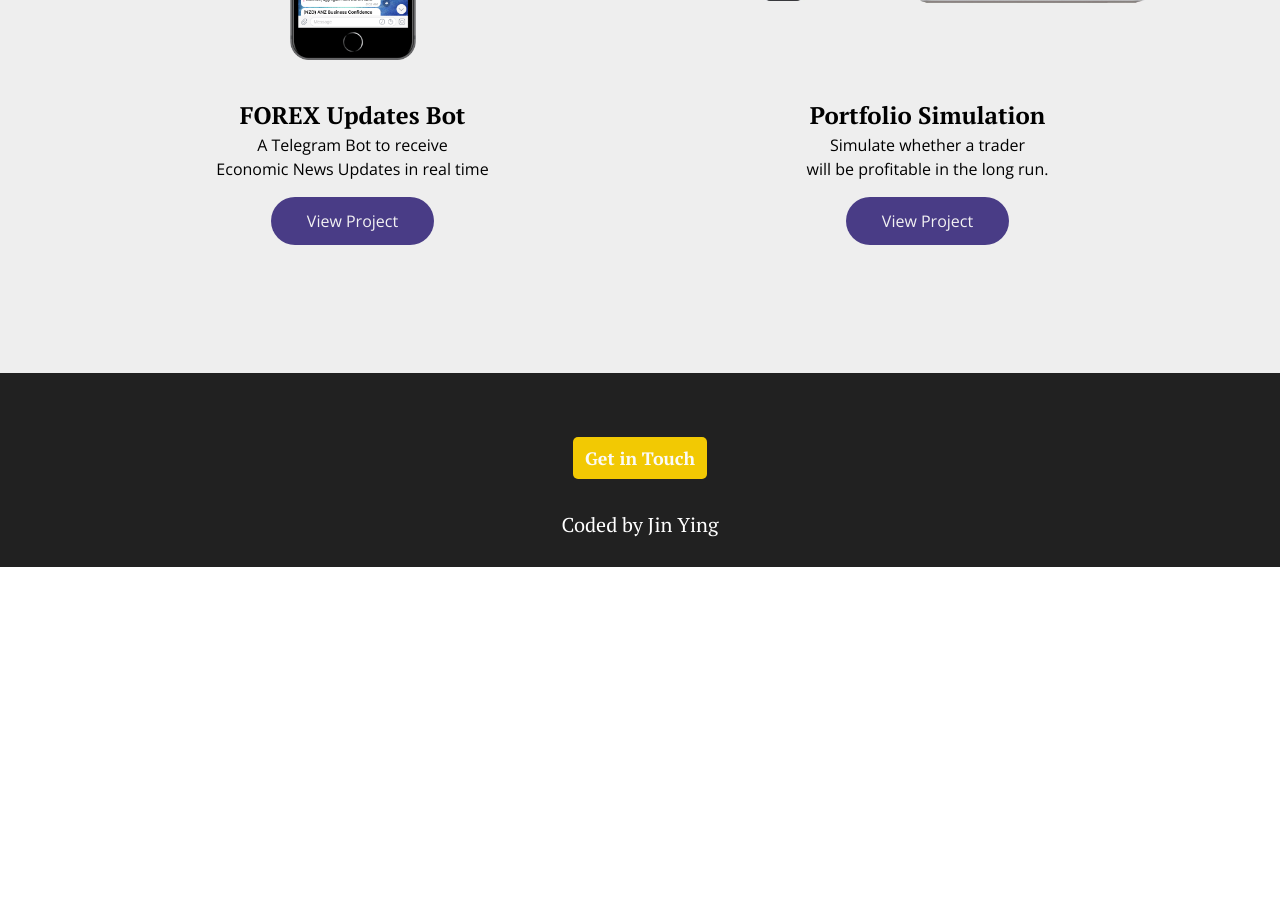
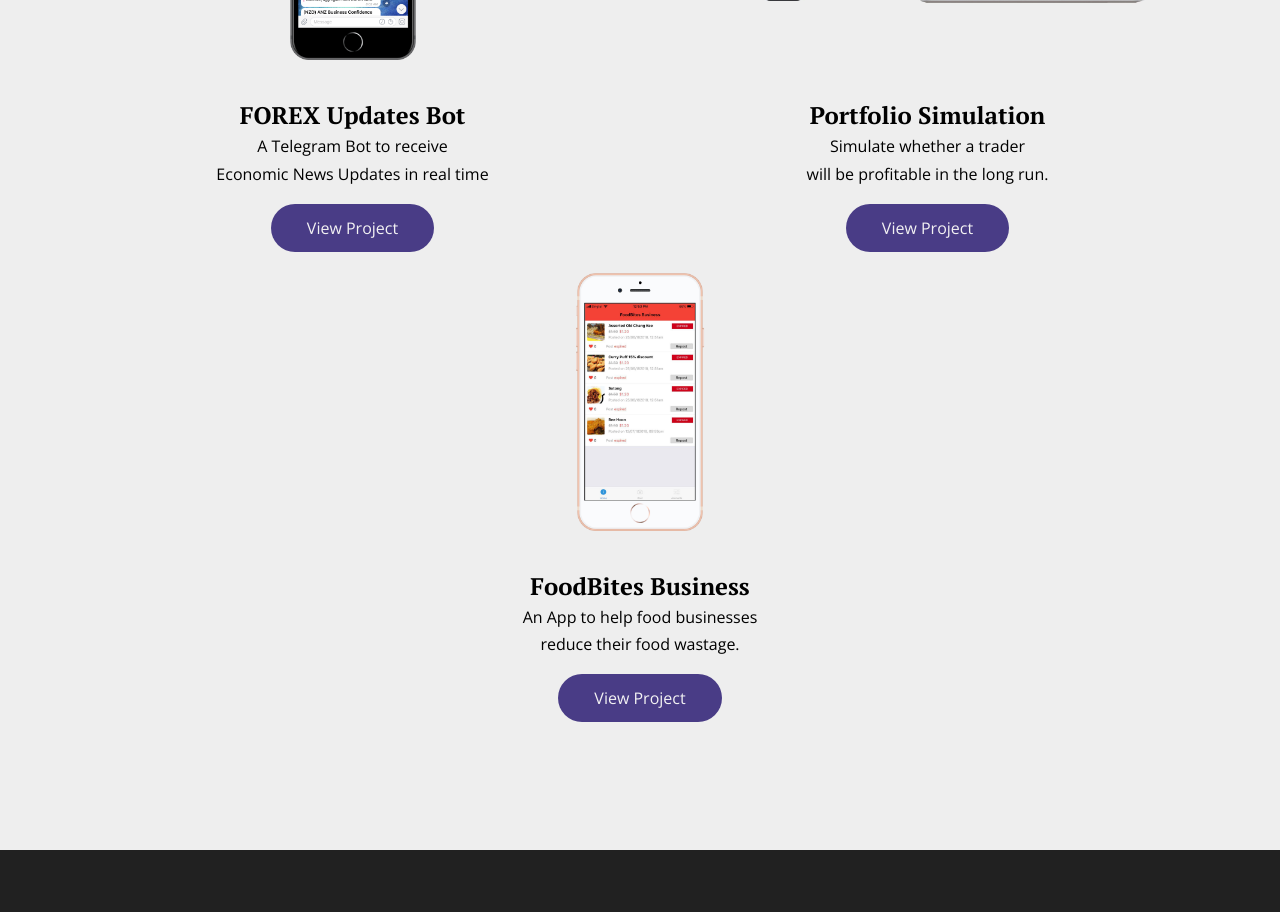
Before and after one commit to jinyingtan/jinyingtan_website_v2, a React (Create React App) app: page / in a window 1280 px wide. Shown: the part 2140-3052 px from the top of the page. Before the commit the page ends 2707 px from the top, so only its background shows below. Built offline with nearby package versions, Linux system fonts and the light colour scheme.

Commit message:
Add new project and change descrption for existing project

```diff
--- a/src/Components/Portfolio.js
+++ b/src/Components/Portfolio.js
@@ -4,6 +4,7 @@
 import '../css/portfolio.css'
 import forex_bot_cover from '../images/forex_bot_cover.png';
 import portfolio_simulation_cover from '../images/portfolio_simulation_cover.jpg'
+import foodbites_business_cover from '../images/foodbites_business_cover.png'
 
 class Portfolio extends Component {
     constructor(props) {
@@ -64,6 +65,13 @@
                         top_description="Simulate whether a trader "
                         bottom_description="will be profitable in the long run."
                     />
+
+                    <ProjectCard
+                        title="FoodBites Business"
+                        image_path={foodbites_business_cover}
+                        top_description="An App to help food businesses"
+                        bottom_description="reduce their food wastage."
+                    />
                 </div>
             </section>
         )
--- a/src/Template/Project.js
+++ b/src/Template/Project.js
@@ -1,5 +1,5 @@
 import React, { Component } from 'react'
-import { FaHtml5, FaCss3, FaJsSquare, FaPython, FaTelegram } from 'react-icons/fa'
+import { FaHtml5, FaCss3, FaJsSquare, FaPython, FaTelegram, FaReact } from 'react-icons/fa'
 
 import project_details from '../project_details'
 import Header from '../Components/Header'
@@ -14,14 +14,15 @@
       'css': <FaCss3 />,
       'javascript': <FaJsSquare />,
       'python': <FaPython />,
-      'telegram': <FaTelegram />
+      'telegram': <FaTelegram />,
+      'react native': <FaReact/>,
     };
 
     const Overview = ({ overview }) => {
       let descriptions = overview.split("\n");
 
       let description_para = descriptions.map((e, index) => {
-        return (<p key={index}>{e}</p>)
+        return (<p key={index} dangerouslySetInnerHTML={{__html: e}} />)
       })
 
       return (
--- a/src/css/portfolio.css
+++ b/src/css/portfolio.css
@@ -62,6 +62,10 @@
 	text-decoration: none;
 }
 
+.project-description {
+	line-height: 1.7;
+}
+
 .view-project {
 	display: inline-block;
 	color: #F3F2F3;
--- a/src/project_details.json
+++ b/src/project_details.json
@@ -2,7 +2,7 @@
     "forex-updates-bot": {
         "title" : "Forex Updates Bot",
         "tagline" : "Get economic news updates with ease",
-        "overview" : "This bot allows a user to be subscribe to different level of economic news release, specifically news releases that are of low, medium and high impact. I am looking to add more features to this bot at a later time. \nThe difficulty I faced in the process of building the bot is in retriving of the actual news data. The economic news data was categorized into 2 data groups, one was the title of the news, forecast and previous price data that was readily available on the site for use and the second group was the actual data that was not readily available. I had to use the chrome inspector to find where the data was retrieve and also how was the actual data retrieved",
+        "overview" : "Forex Updates Bot allow a user to be subscribe to different level of economic news release, specifically news releases that are of low, medium and high impact. As a person who actively looks to know the results of different news releases that could potentially move the market, I've built this bot to allow users get the results of the news releases without having a need to go to the website to check it. \nThe difficulty I've faced is in retrieving of data. The economic news data on the website was categorized into 2 categories, one is the tile of the news with the forecast and previous data and the other is the actual data. The title, forecast and previous data is readily available on the site and had an xml and json file to get the data. However, the actual data of the news is not readily available. I had to find how the data was retrieved on the website and get the link for it.",
         "links" : {
             "website" : "https://t.me/forex_updates_bot"
         },
@@ -12,10 +12,21 @@
     "portfolio-simulation": {
         "title" : "Trading Porfolio Simulation",
         "tagline" : "Simulate Trading Returns",
-        "overview" : "The website allows a user to strip of all trading strategies and focuses on the core matrices of trading to determine if a trading strategy could be successful. \nThe diffculty that I have faced during the process of building this was piecing the math behind how the different numbers could come together",
+        "overview" : "Trading Portfolio Simulation enables the user to forgo all aspect of any trading strategies and just focuses on the numeric part of trading. This website allows the user the key in the important matrices to determine if a trading strategy can be successful in the long run. The website will randomly generate trades to assist the user to if the given matric could make the user's strategy successful. \nThe difficulty that I have faced when building this was piecing the calculation of how the different matrices could come together and make sure that it is accurate.      ",
         "links" : {
             "website" : "https://codepen.io/tjykenth/full/bwvwjY/"
         },
         "technologies" : ["HTML", "CSS", "JavaScript"]
+    },
+
+    "foodbites-business": {
+        "title": "FoodBites-Business",
+        "tagline" : "Reducing Food Wastage",
+        "overview" : "FoodBites is an application build under a NUS module, <a href=\"https://orbital.comp.nus.edu.sg/\" target=\"_blank\" rel=\"noopener noreferrer\">Orbital (CP2106)<\/a>. FoodBites aims to reduce food wastage by connecting food stall owners like bakeries and restaurants to consumers through a mobile application. Through the applications, shop owners are able to post and notify the consumers that are subscribed to their stall that there are still food available at a discounted price and consumers could come over to purchase them, thus reducing food wastage for the stall owners. FoodBites consist on 2 mobile applications, FoodBites itself which is for the consumer and FoodBites Business which is for the business owners. FoodBites is built by <a href=\"https://www.kohchihao.com\" target=\"_blank\" rel=\"noopener noreferrer\">Chi Hao<\/a> and FoodBites Business is built by me. \nFind out more on the GitHub Page below.",
+        "links" : {
+            "download app" : "https://exp.host/@tjykenth/FoodBites-Business",
+            "GitHub" : "https://github.com/kohchihao/Foodies-FoodBites"
+        },
+        "technologies": ["React Native"]
     }
 }
```
Also changed, not shown: src/images/foodbites_business_cover.png (added).
